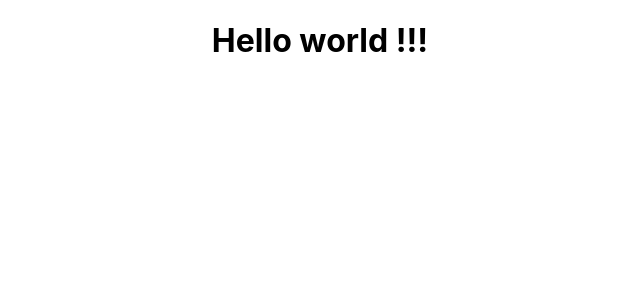
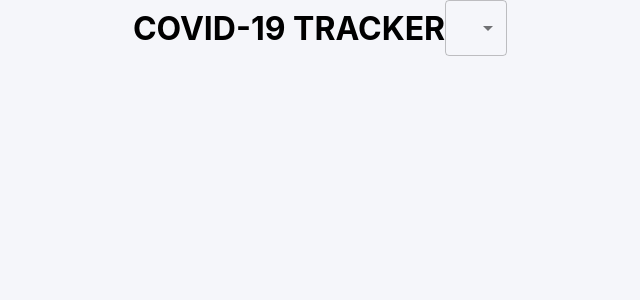
Before and after one commit to amadou-20/covid-19-tracker1, a React (Create React App) app: page / in a window 1280 px wide. Shown: the top 300 px of the page, without its empty margins (320-960 px from the left). Built offline with nearby package versions, Linux system fonts and the light colour scheme.

Commit message:
Now we have the select items here

```diff
--- a/package.json
+++ b/package.json
@@ -3,6 +3,8 @@
   "version": "0.1.0",
   "private": true,
   "dependencies": {
+    "@material-ui/core": "^4.11.2",
+    "@material-ui/icons": "^4.11.2",
     "@testing-library/jest-dom": "^5.11.8",
     "@testing-library/react": "^11.2.2",
     "@testing-library/user-event": "^12.6.0",
--- a/src/App.css
+++ b/src/App.css
@@ -1,3 +1,33 @@
+* {
+  margin: 0;
+}
 .app {
-  text-align: center;
+  display: flex;
+  justify-content: space-evenly;
 }
+
+body {
+  background-color: #f5f6fa;
+
+}
+.app_header {
+  display: flex;
+  align-items: center;
+  margin-bottom: 20px;
+  justify-content: space-between;
+}
+
+.app_left {
+  flex: 0.9;
+}
+
+.app_stats {
+  display: flex;
+  justify-content: space-between;
+}
+
+@media (max-width: 990px) {
+  .app {
+    flex-direction: column;
+  }
+}
--- a/src/App.js
+++ b/src/App.js
@@ -1,10 +1,24 @@
 import React from "react";
 import './App.css';
+import { MenuItem,FormControl,Select } from "@material-ui/core";
+
 
 function App() {
+
+
   return (
     <div className="app">
-      <h1>Hello world !!!</h1>
+      <div className="app_header">
+      <h1>COVID-19 TRACKER</h1>
+      <FormControl className="app_dropdown">
+        <Select variant="outlined" value="abc">
+          <MenuItem value="worldwide">Worldwide</MenuItem>
+          <MenuItem value="worldwide">Worldwide 2</MenuItem>
+          <MenuItem value="worldwide">Worldwide3</MenuItem>
+          <MenuItem value="worldwide">Worldwide 4</MenuItem>
+        </Select>
+      </FormControl>
+      </div>
     </div>
   );
 }
```
Also changed, not shown: src/InfoBox.js (added), 2 other files (tests, documents, lock files or other folders).
